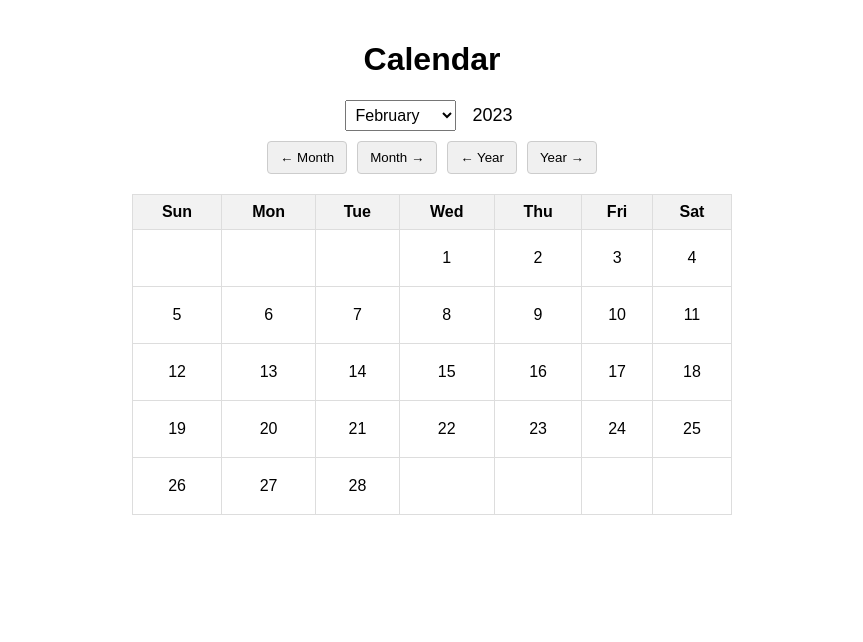
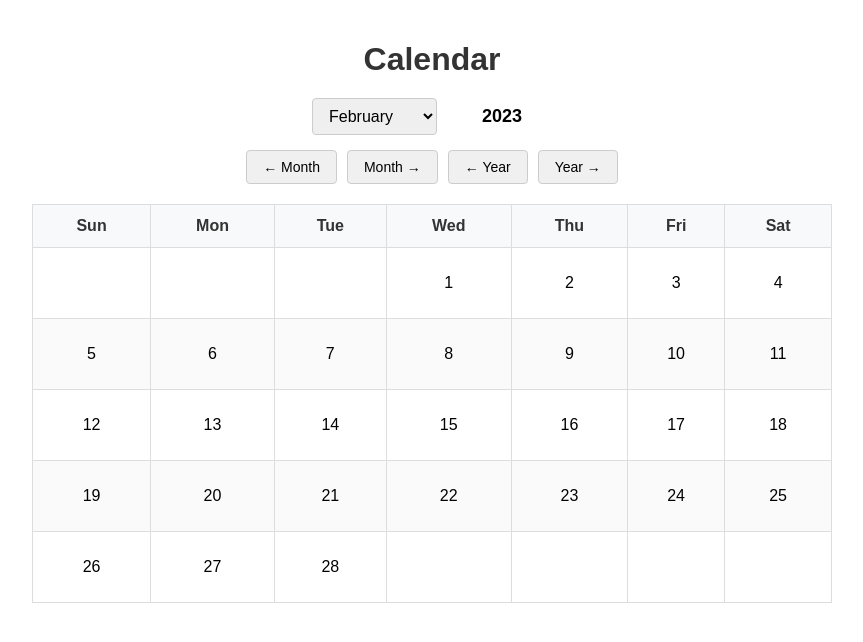
Before and after one commit to acciojob/calendar-react-madhukayal88-glitch, a React (Create React App) app: page / in a window 1280 px wide. Shown: the top 642 px of the page, without its empty margins (208-1071 px from the left). Built offline with nearby package versions, Linux system fonts and the light colour scheme; the HTML template or start-up script is replaced by a standard one.

Commit message:
Update App.css

```diff
--- a/src/App.css
+++ b/src/App.css
@@ -1,49 +1,64 @@
 .App {
   font-family: Arial, sans-serif;
-  max-width: 600px;
+  max-width: 800px;
   margin: 0 auto;
   padding: 20px;
   text-align: center;
 }
 
+#calendar-heading {
+  color: #333;
+  margin-bottom: 20px;
+}
+
 #calendar-controls {
   display: flex;
   flex-direction: column;
-  gap: 10px;
+  gap: 15px;
   margin-bottom: 20px;
 }
 
 #month-year-controls {
   display: flex;
   justify-content: center;
-  gap: 10px;
   align-items: center;
+  gap: 15px;
 }
 
 #month-select {
-  padding: 5px;
+  padding: 8px 12px;
   font-size: 16px;
+  border: 1px solid #ccc;
+  border-radius: 4px;
+  cursor: pointer;
 }
 
 #year-display {
   font-size: 18px;
-  cursor: pointer;
+  font-weight: bold;
+  min-width: 100px;
 }
 
 #year-text {
-  padding: 5px;
-  border: 1px solid transparent;
+  padding: 5px 10px;
+  border: 2px solid transparent;
+  cursor: pointer;
+  display: inline-block;
 }
 
 #year-text:hover {
-  border: 1px solid #ccc;
+  border: 2px solid #007bff;
+  border-radius: 4px;
+  background-color: #f8f9fa;
 }
 
 #year-input {
-  font-size: 16px;
-  padding: 5px;
+  font-size: 18px;
+  padding: 5px 10px;
   width: 80px;
   text-align: center;
+  border: 2px solid #007bff;
+  border-radius: 4px;
 }
 
 #navigation-buttons {
@@ -54,15 +69,23 @@
 }
 
 #navigation-buttons button {
-  padding: 8px 12px;
+  padding: 8px 16px;
+  font-size: 14px;
   cursor: pointer;
   background-color: #f0f0f0;
   border: 1px solid #ccc;
   border-radius: 4px;
+  transition: all 0.2s;
 }
 
 #navigation-buttons button:hover {
   background-color: #e0e0e0;
+  transform: translateY(-1px);
+  box-shadow: 0 2px 4px rgba(0,0,0,0.1);
+}
+
+#navigation-buttons button:active {
+  transform: translateY(0px);
 }
 
 #calendar-table {
@@ -71,18 +94,26 @@
   margin-top: 20px;
 }
 
-#calendar-table th,
-#calendar-table td {
+#calendar-table th {
+  background-color: #f8f9fa;
+  font-weight: bold;
+  padding: 12px;
   border: 1px solid #ddd;
-  padding: 8px;
-  text-align: center;
-}
-
-#calendar-table th {
-  background-color: #f2f2f2;
-  font-weight: bold;
+  color: #333;
 }
 
 #calendar-table td {
-  height: 40px;
+  padding: 10px;
+  border: 1px solid #ddd;
+  text-align: center;
+  height: 50px;
+  font-size: 16px;
 }
+
+#calendar-table tr:nth-child(even) td {
+  background-color: #fafafa;
+}
+
+#calendar-table td:hover {
+  background-color: #e3f2fd;
+}
```
